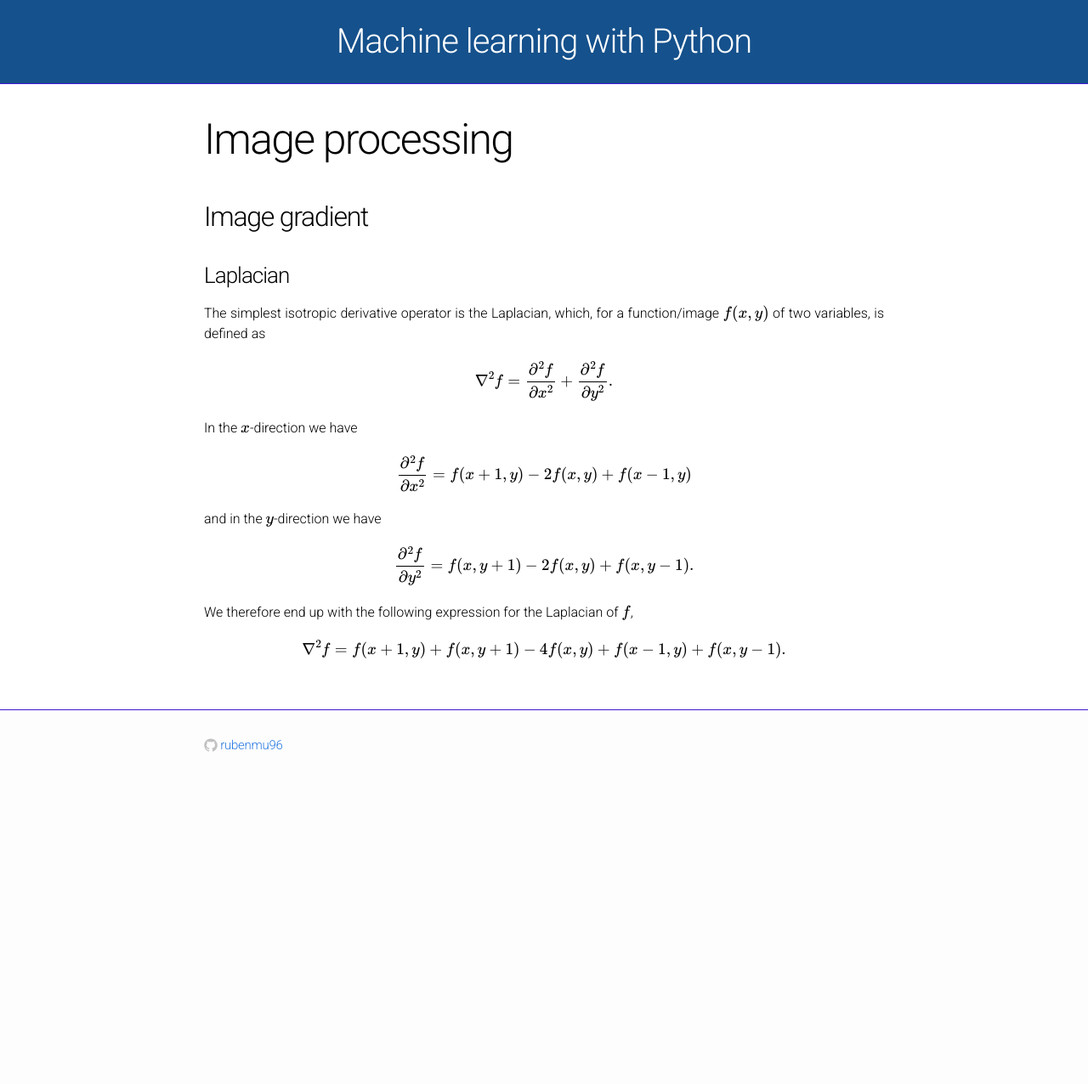
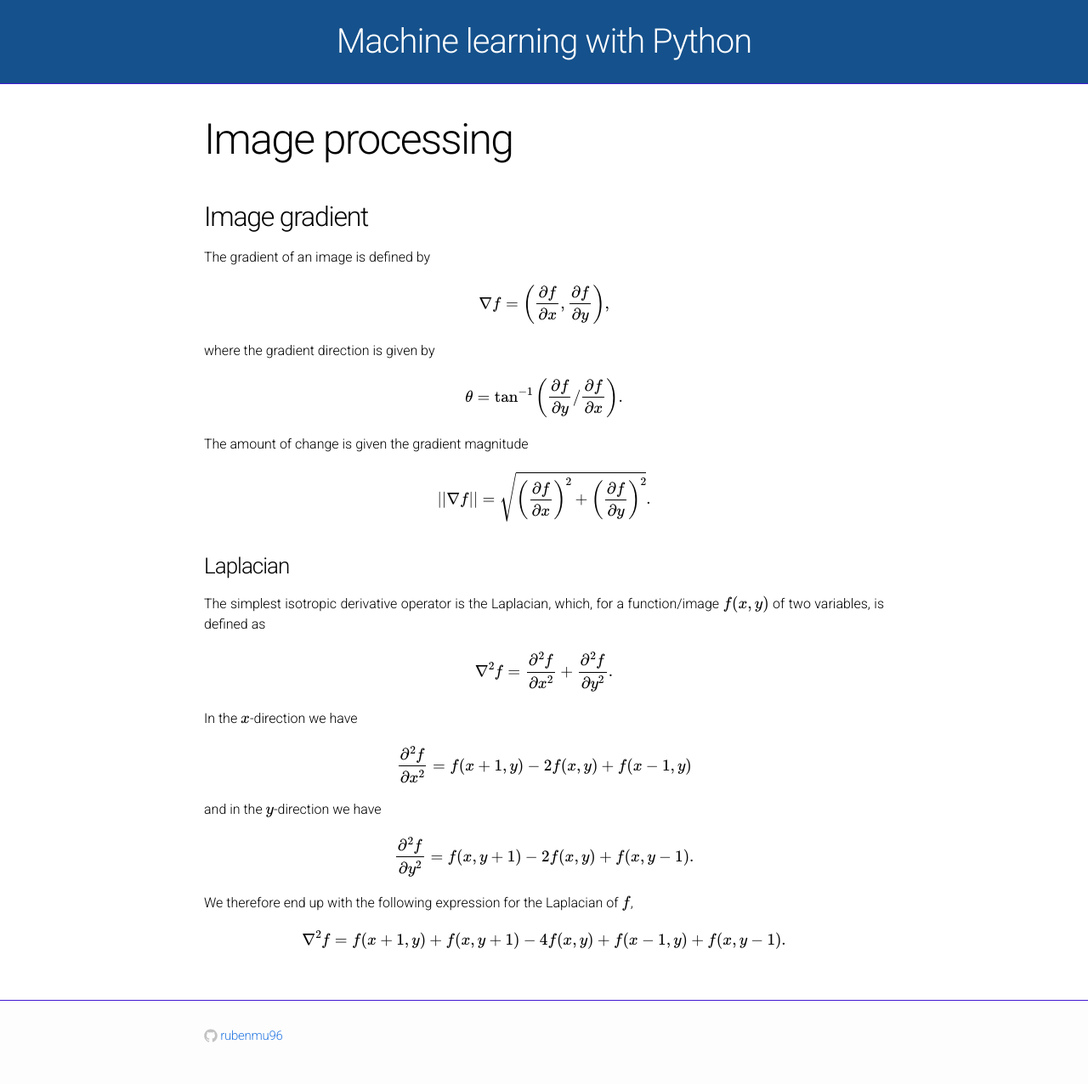
Before and after one commit to rubenmu96/rubenmu96.github.io, a Jekyll site: the page built from image_processing.md, in a window 1280 px wide. Shown: the whole page at 85% size. Built offline with Jekyll 4.4.1, drawn with Linux system fonts in a browser that asks for light colours; formulas are drawn with MathJax 3; our own code applies the rules of GitHub Pages for plain Markdown files; before the commit the page ends 933 px from its top, so only the background shows below that.

Commit message:
Update image_processing.md

```diff
--- a/image_processing.md
+++ b/image_processing.md
@@ -7,6 +7,26 @@ permalink: /image_processing/
 # Image processing
 
 ## Image gradient
+
+The gradient of an image is defined by
+
+$$
+    \nabla f = \bigg(\frac{\partial f}{\partial x},\frac{\partial f}{\partial y}\bigg),
+$$
+
+where the gradient direction is given by
+
+$$
+
+    \theta = \tan^{-1}\bigg(\frac{\partial f}{\partial y} / \frac{\partial f}{\partial x}\bigg).
+$$
+
+The amount of change is given the gradient magnitude
+
+$$
+    ||\nabla f|| = \sqrt{\bigg(\frac{\partial f}{\partial x}\bigg)^2 + \bigg(\frac{\partial f}{\partial y}\bigg)^2}.
+$$
+
 
 ### Laplacian
 The simplest isotropic derivative operator is the Laplacian, which, for a function/image $$f(x,y)$$ of two variables, is defined as
```
